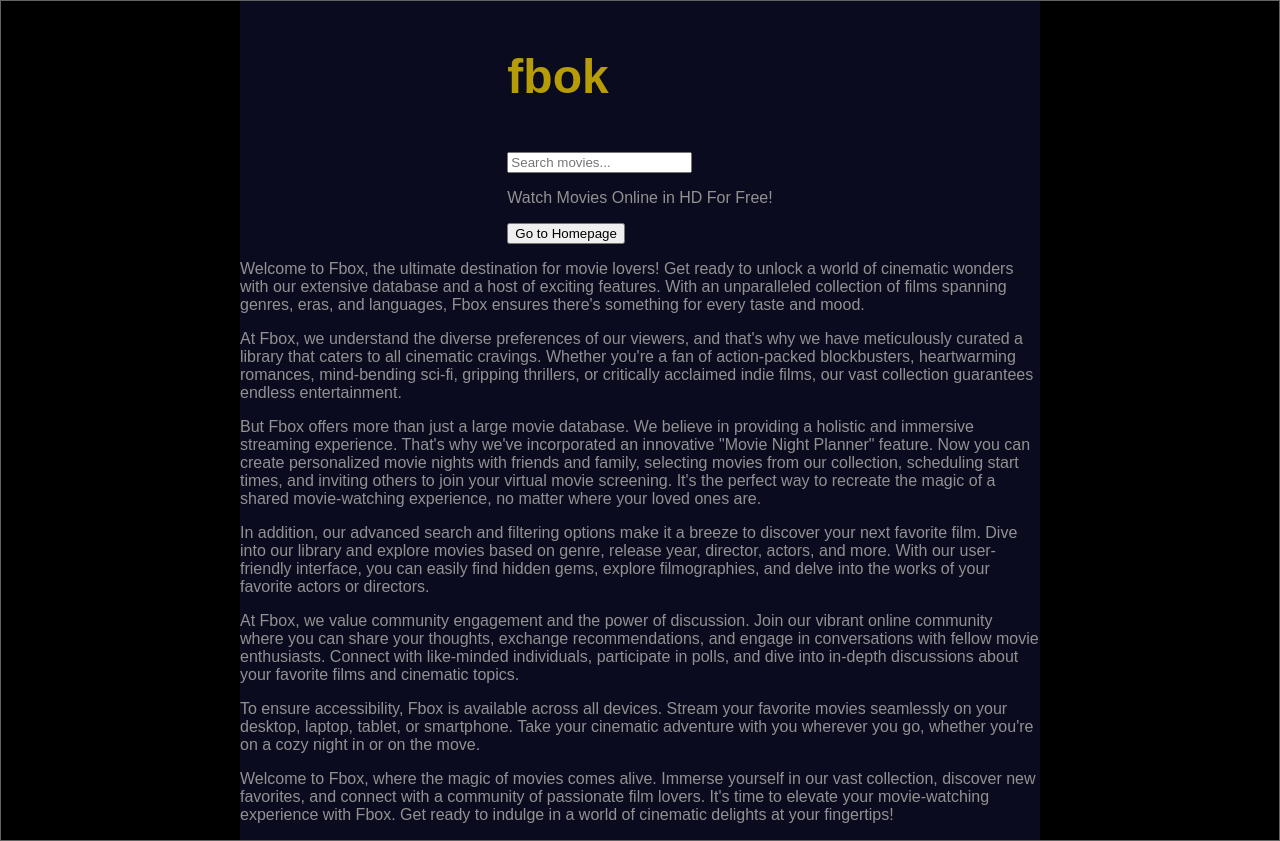
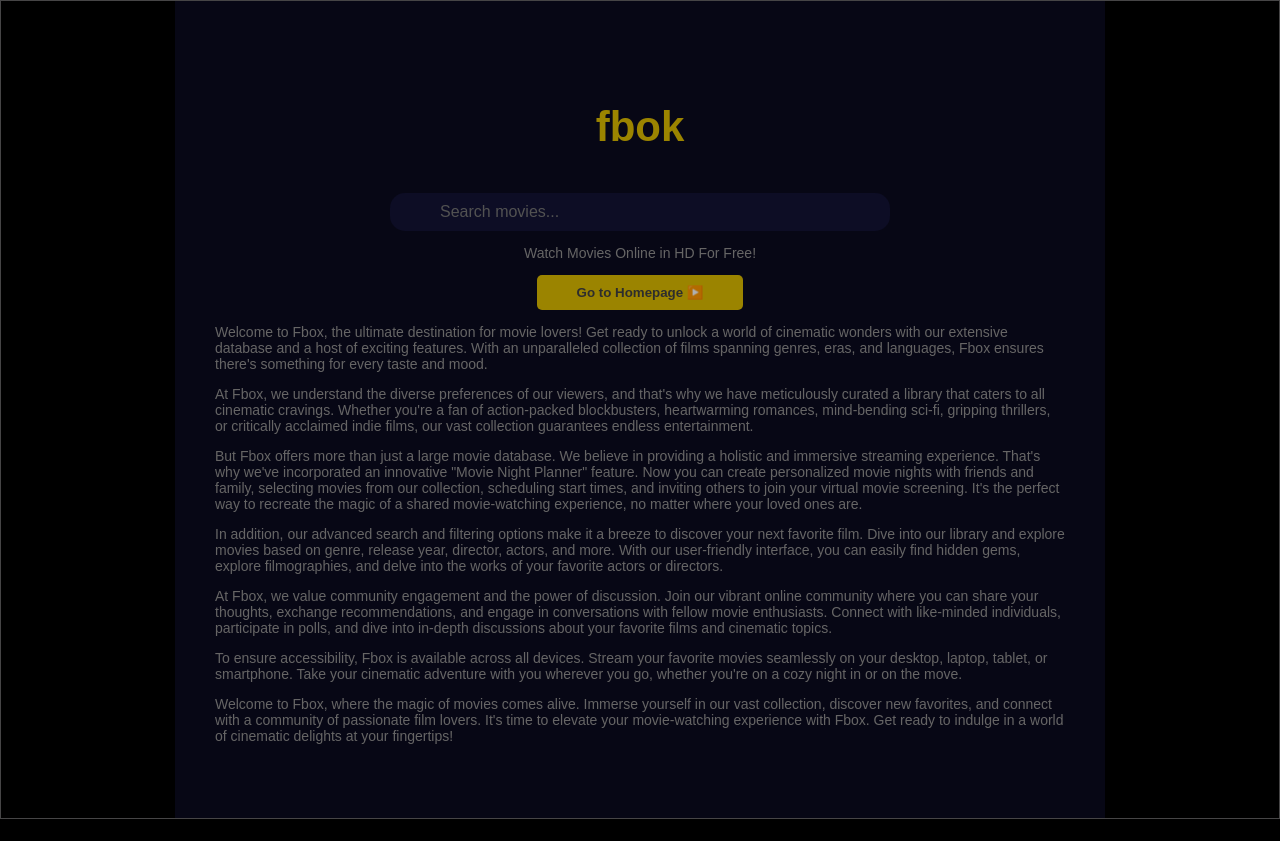
Before and after one commit to favouridoko1/movie_website, a React (Vite) app: page / in a window 1280 px wide. After the commit the page ends 819 px from the top, so only its background shows below. Built offline with nearby package versions, Linux system fonts and the light colour scheme.

Commit message:
initial commit

```diff
--- a/src/App.jsx
+++ b/src/App.jsx
@@ -9,7 +9,7 @@ import { Route, Router, Routes } from "react-router-dom";
 
 function App() {
 const [movieData, setMovieData] = useState([]);
-const [movieId, setMovieId] = useState("1211957");
+const [movieId, setMovieId] = useState(1211957);
 
 
   return (
--- a/src/App.module.css
+++ b/src/App.module.css
@@ -1,7 +1,7 @@
 body {
-    margin: 0px;
-    padding: 0px;
     background-color: #000;
     font-size: 16px;
     font-family: Arial, Helvetica, sans-serif;
+    margin: 0px;
+    padding: 0px;
 }
--- a/src/components/MovieDetails.jsx
+++ b/src/components/MovieDetails.jsx
@@ -19,7 +19,7 @@ export default function MovieDetails({ movieId }) {
     return (
         <div >
             <div className={styles.linkContainer}>
-                <Link className={styles.linkStyle} to="/movies">Back to Home</Link>
+                <Link className={styles.linkStyle} to="/movies">Back to Movies</Link>
             </div>
 
             <div style={{backgroundImage:`url(https://image.tmdb.org/t/p/w500${movie.backdrop_path})`,
--- a/src/components/MovieItem.jsx
+++ b/src/components/MovieItem.jsx
@@ -16,16 +16,15 @@ export default function MovieItem({ movie, setMovieId, movieId }) {
 
             </div>
             {
-                <div className={styles.moviesContainer}>
-
-                     <div className={styles.imageContainer}>
-                        {
-                          movie.poster_path ? <img onClick={()=> {
+                <div className={styles.moviesContainer} >
+                     <div className={styles.imageContainer} onClick={()=> {
                                 console.log(movie.id)
                                 navigate('/movieDetails')
                                 setMovieId(movie.id)
                             }
-                            }   className={styles.images} src={`https://image.tmdb.org/t/p/w400${movie.poster_path}`} alt="" /> : <img src="../images/no-image.jpg" alt="" />
+                            }>
+                        {
+                          movie.poster_path ? <img    className={styles.images} src={`https://image.tmdb.org/t/p/w400${movie.poster_path}`} alt="" /> : <img src="../images/no-image.jpg" alt="" />
                         }
                      </div>
 
--- a/src/components/SearchBar.jsx
+++ b/src/components/SearchBar.jsx
@@ -3,14 +3,15 @@ import styles from './searchBar.module.css';
 import MovieList from "./MovieList";
 
 const api_key = 'bbbfa863fae709a9395aa30f77884fc6';
-const apiUrl = 'https://api.themoviedb.org/3/';
+const apiUrl = 'https://api.themoviedb.org/3/search/movie';
 const queryS = 'https://api.themoviedb.org/3/search/movie?query=Jack+Reacher&api_key=bbbfa863fae709a9395aa30f77884fc6';
 
 export default function SearchBar({ movieData, setMovieData, setMovieId, movieId }) {
-    const [query, setQuery]= useState("The");
+    const [query, setQuery]= useState("witch");
     useEffect(()=>{
         async function fetchApi(endpoint) {
-            const res = await fetch(`${apiUrl}${endpoint}?api_key=${api_key}&language=en-US`);
+            // const res = await fetch(`${apiUrl}${endpoint}?api_key=${api_key}&language=en-US`);
+            const res = await fetch(`${apiUrl}?query=${query}&api_key=${api_key}`)
 
 
             const data = await res.json();
--- a/src/components/WelcomePage.jsx
+++ b/src/components/WelcomePage.jsx
@@ -1,5 +1,7 @@
 import styles from './welcomePage.module.css'
+import { useNavigate } from 'react-router-dom'
 export default function WelcomePage() {
+    const navigate = useNavigate()
     return (
         <div className={styles.parent}>
             <div className={styles.modelContainer}>
@@ -7,12 +9,13 @@ export default function WelcomePage() {
                     <p className={styles.fbox}>fbok</p>
                         <input type="text" placeholder="Search movies..."/>
                     <p>Watch Movies Online in HD For Free!</p>
-                    <button>Go to Homepage</button>
+                    <button onClick={()=> {
+                        navigate('/movies')
+                    }}>Go to Homepage ▶️</button>
 
                 </div>
                 <div>
                     <p>
-
                         Welcome to Fbox, the ultimate destination for movie lovers! Get ready to unlock a world of cinematic wonders with our extensive database and a host of exciting features. With an unparalleled collection of films spanning genres, eras, and languages, Fbox ensures there's something for every taste and mood.
                     </p>
                     <p>
--- a/src/components/movieDetails.module.css
+++ b/src/components/movieDetails.module.css
@@ -1,25 +1,16 @@
 .detailsContainer {
+    background-color: #000000f1;
     color: #fff;
     display: flex;
-    background-color: #000000f1;
+    margin-top: 12px;
     opacity: 0.9;
     padding: 35px 0px;
-    margin-top: 12px;
 }
 
-/* .parent{
-        /* background-image: url(`https://image.tmdb.org/t/p/w500${movie.backdrop_path}`);
-        background-repeat: no-repeat;
-        background-size: cover;
-         opacity: 0.9; */
-        /* dmx-style:background-image="'url(/path/to/images/' + dynamic_value + ')'" */
-/* }  */
-
-
 .linkContainer {
+    font-weight: bold;
     margin-top: 30px;
     margin-left: 20px;
-    font-weight: bold;
 
 }
 
@@ -46,10 +37,10 @@
 }
 
 .details::before {
+    background-color: #383838;
     content: "";
+    opacity: 0.5;
     position: absolute;
-    opacity: 0.5;
-    background-color: #383838;
 }
 
 .releaseDate {
@@ -57,10 +48,10 @@
 }
 
 .tagline {
+    color: #7e7e7e;
     font-family:  'Segoe UI', Roboto,  'Open Sans', 'Helvetica Neue', sans-serif;
-    color: #7e7e7e;
+    font-style: italic;
     font-weight: 500;
-    font-style: italic;
 }
 
 .overviewContainer {
--- a/src/components/movieItem.module.css
+++ b/src/components/movieItem.module.css
@@ -1,27 +1,27 @@
 .parent {
+    color: #5a5a5a;
     display: flex;
     margin-left: 20px;
-    color: #5a5a5a;
-    /* max-width: 1200px; */
 }
 
+/* .moviesContainer */
+
 .moviesContainer {
+    border-radius: 15px;
+    box-shadow: 0px 4px 6px #e4e1e133;
     font-family: Polysans, sans-serif;
+    margin: 15px 10px;
     overflow: hidden;
-    /* background-color: aqua; */
-    margin: 10px;
-    box-shadow: 0px 4px 6px #e4e1e133;
     padding: 12px 12px 0px 12px;
-    border-radius: 15px;
-    /* height: 550px; */
+    width: 270px;
 }
 
 .images {
     border-radius: 15px;
     box-shadow: 0px 4px 6px #0000001a;
     cursor: pointer;
+    margin-bottom: 0px;
     width: 270px;
-    margin-bottom: 0px;
 }
 
 .itemContent {
@@ -30,12 +30,12 @@
 }
 
 .itemName {
+    color: #5a5a5a;
     font-size: 1.2em;
+    font-weight: bold;
+    margin: 2px 0px 0px 10px;
     max-width: 300px;
-    font-weight: bold;
-    color: #5a5a5a;
     text-align: center;
-    margin: 2px 0px 0px 10px;
 }
 
 .status {
--- a/src/components/movieList.module.css
+++ b/src/components/movieList.module.css
@@ -1,24 +1,23 @@
-
 @media only screen and (max-width:750px) {
     .parentContainer {
-        margin-top: 10px;
         display: grid;
         grid-template-columns: 1fr 1fr;
+        margin-top: 10px;
     }
 }
 
 @media only screen and (min-width:750px) {
     .parentContainer {
-        margin-top: 10px;
         display: grid;
         grid-template-columns: 1fr 1fr 1fr;
+        margin-top: 10px;
     }
 }
 
 @media only screen and (min-width:900px) {
     .parentContainer {
-        margin-top: 10px;
         display: grid;
         grid-template-columns: 1fr 1fr 1fr 1fr;
+        margin-top: 10px;
     }
 }
--- a/src/components/searchBar.module.css
+++ b/src/components/searchBar.module.css
@@ -1,17 +1,28 @@
 .searchContainer {
     margin: 20px auto;
+    position: relative;
     width: 300px;
-    position: relative;
 }
 
-.input {
+/* .input {
     box-shadow: 2px 2px 2px rgba(0, 0, 0, 0.2);
+    border: none;
+    border-radius: 10px;
+    border-bottom: 1px solid #e3e4dc;
+    font-size: 16px;
+    flex: 1;
+    outline: none;
+    padding: 5px 10px;
+    width: 100%;
+} */
+
+input {
+    border-radius: 15px;
+    border: none;
+    background-color: #131335;
+    color: #ddbc00;
     font-size: 16px;
     outline: none;
-    border-radius: 10px;
-    border-bottom: 1px solid #e3e4dc;
-    padding: 5px 10px;
-    flex: 1;
-    border: none;
-    width: 100%;
+    padding: 10px 50px;
+    width: 400px;
 }
--- a/src/components/welcomePage.module.css
+++ b/src/components/welcomePage.module.css
@@ -1,27 +1,58 @@
 .parent {
+    border: 1px solid #646364;
     color: #929191;
-    border: 1px solid #646364;
     display: flex;
+    font-size: 14px;
     justify-content: center;
+    opacity: 0.7;
 
+}
+
+
+.modelContainer {
+    align-items: center;
+    background-color: #0b0b1f;
+    display: flex;
+    flex-direction: column;
+    justify-content: center;
+    max-width: 850px;
+    padding: 60px 40px;
+}
+
+.fbox {
+    color: #ddbc00;
+    font-size: 3em;
+    font-weight: bold;
 }
 
 .modelHeader {
     align-items: center;
+    display: flex;
+    flex-direction: column;
+}
+
+input {
+    border-radius: 15px;
+    border: none;
+    background-color: #131335;
+    color: #ddbc00;
+    font-size: 16px;
+    outline: none;
+    padding: 10px 50px;
+    width: 400px;
 }
 
 
-.fbox {
-    color: rgb(182, 156, 7);
-    font-size: 3em;
-    font-weight: bold;
+button {
+    background-color: #ddbc00;
+    border: none;
+    border-radius: 5px;
+    cursor: pointer;
+    color: #414141;
+    font-weight:800;
+    padding: 10px 40px;
 }
 
-.modelContainer {
-    background-color: rgb(11, 11, 31);
-    max-width: 800px;
-    display: flex;
-    justify-content: center;
-    flex-direction: column;
-    align-items: center;
-}
+/* .span {
+
+} */
```
